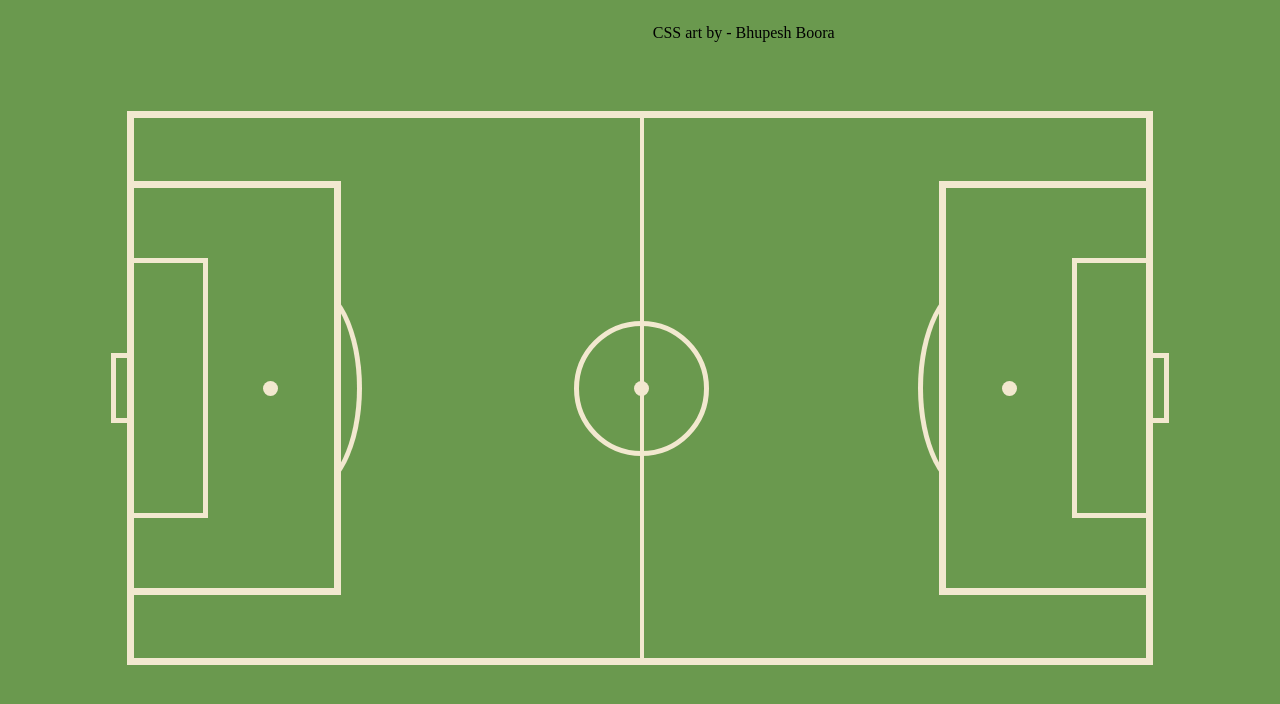
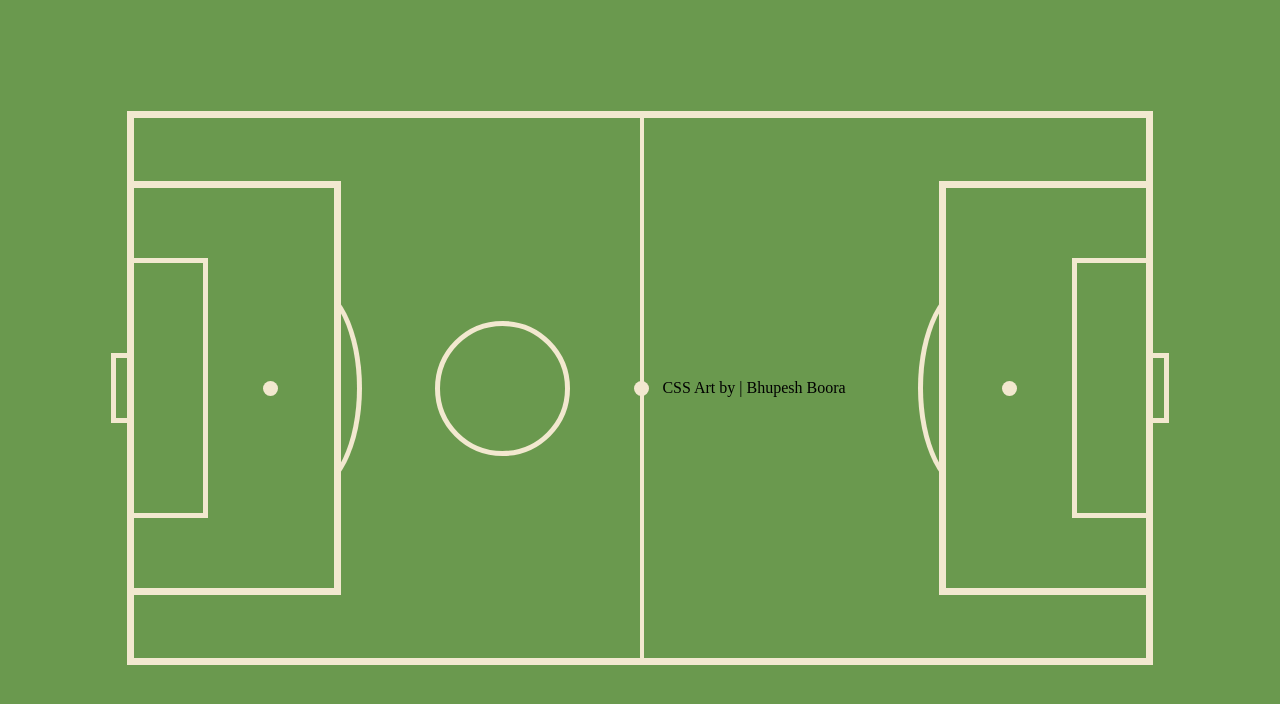
Before and after one commit to BhupeshBoora/CSS-Art-Football-Field, a plain HTML site: page index.html in a window 1280 px wide. Drawn offline with Linux system fonts and the light colour scheme.

Commit message:
Update index.html

```diff
--- a/index.html
+++ b/index.html
@@ -28,6 +28,8 @@
         <div class="midcircle"> </div>
         <div class="midline"></div>
 
+        <p id="art">CSS Art by | Bhupesh Boora </p>
+
     </div>
 
     <div class="dots">
@@ -36,7 +38,5 @@
         <div class="dot3"></div>
     </div>
 
-    <p style="position: absolute; left: 51%; align-self: flex-start;"> CSS art by - Bhupesh Boora </p>
-
 </body>
 </html>
```
